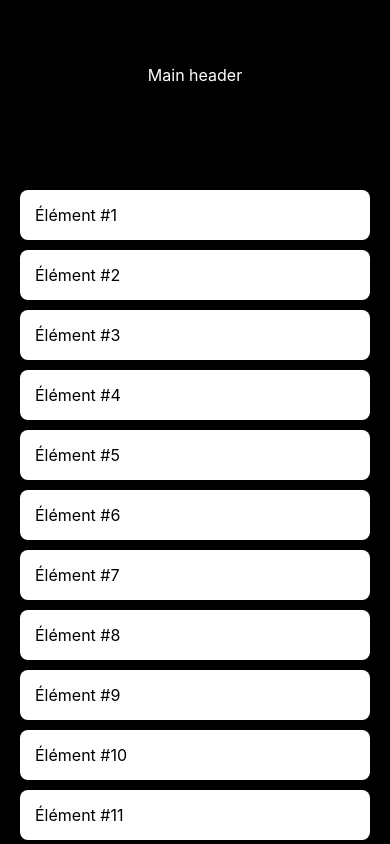
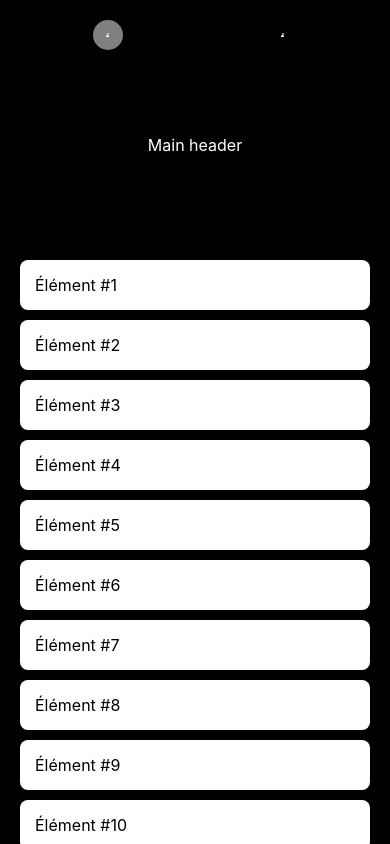
Before and after one commit to nicolastorre/ParallaxScrollViewClone, a React Native app: screen / in a window 390 px wide. Built offline with nearby package versions, Linux system fonts and the light colour scheme.

Commit message:
feat: add home header

```diff
--- /dev/null
+++ b/src/components/homeHeader/HomeHeader.tsx
@@ -0,0 +1,32 @@
+import {StyleSheet, View} from 'react-native';
+import {colors} from '../../styles/colors';
+import {RoundButton} from '../../components/roundButton/RoundButton';
+import UserIcon from '../userIcon/UserIcon';
+
+export const HomeHeader: React.FC = () => {
+  return (
+    <View style={styles.homeHeader}>
+      <View style={styles.homeHeaderItem}>
+        <RoundButton icon={<UserIcon />} backgroundColor={colors.gray} />
+      </View>
+      <View style={styles.homeHeaderItem}>
+        <RoundButton icon={<UserIcon />} />
+      </View>
+    </View>
+  );
+};
+
+const styles = StyleSheet.create({
+  homeHeader: {
+    flexDirection: 'row',
+    justifyContent: 'space-around',
+    padding: 20,
+  },
+  homeHeaderItem: {
+    justifyContent: 'center',
+    alignItems: 'center',
+  },
+  homeHeaderItemText: {
+    color: colors.white,
+  },
+});
--- /dev/null
+++ b/src/components/roundButton/RoundButton.tsx
@@ -0,0 +1,38 @@
+import {Alert, StyleSheet, TouchableOpacity, View} from 'react-native';
+import {colors} from '../../styles/colors';
+
+type RoundButtonProps = {
+  icon: React.ReactNode;
+  backgroundColor?: string;
+};
+
+export const RoundButton: React.FC<RoundButtonProps> = ({
+  icon,
+  backgroundColor = colors.black,
+}) => {
+  return (
+    <TouchableOpacity
+      onPress={() => Alert.alert('Under construction')}
+      style={[styles.roundBtn, {backgroundColor}]}>
+      <View style={styles.contentBtn}>{icon}</View>
+    </TouchableOpacity>
+  );
+};
+
+const styles = StyleSheet.create({
+  roundBtn: {
+    borderRadius: 20,
+    width: 30,
+    height: 30,
+    justifyContent: 'center',
+    alignItems: 'center',
+  },
+  contentBtn: {
+    justifyContent: 'center',
+    alignItems: 'center',
+    padding: 2,
+  },
+  iconBtn: {
+    color: colors.white,
+  },
+});
--- /dev/null
+++ b/src/components/userIcon/UserIcon.tsx
@@ -0,0 +1,40 @@
+import React from 'react';
+import {View, StyleSheet} from 'react-native';
+import {colors} from '../../styles/colors';
+
+const UserIcon = () => {
+  return (
+    <View style={styles.container}>
+      <View style={styles.head} />
+      <View style={styles.body} />
+    </View>
+  );
+};
+
+const styles = StyleSheet.create({
+  container: {
+    alignItems: 'center',
+    justifyContent: 'center',
+  },
+  head: {
+    width: '40%',
+    aspectRatio: 1,
+    borderRadius: 9999,
+    borderWidth: 1,
+    borderColor: colors.white,
+    backgroundColor: colors.black,
+    zIndex: 1,
+    marginBottom: '-5%',
+  },
+  body: {
+    width: '70%',
+    aspectRatio: 2,
+    borderTopLeftRadius: 9999,
+    borderTopRightRadius: 9999,
+    borderWidth: 1,
+    borderColor: colors.white,
+    backgroundColor: colors.black,
+  },
+});
+
+export default UserIcon;
--- a/src/screens/home/HomeScreen.tsx
+++ b/src/screens/home/HomeScreen.tsx
@@ -2,7 +2,9 @@ import {StatusBar, StyleSheet, Text, View} from 'react-native';
 import {ParallaxScrollView} from '../../components/parallaxScrollView/ParallaxScrollView';
 import {common} from '../../styles/common';
 import {colors} from '../../styles/colors';
+import {HomeHeader} from '../../components/homeHeader/HomeHeader';
 
+export const HomeScreen: React.FC = () => {
   const renderScrollContent = (): React.ReactNode => {
     return (
       <View style={styles.content}>
@@ -15,10 +17,10 @@ const renderScrollContent = (): React.ReactNode => {
     );
   };
 
-export const HomeScreen: React.FC = () => {
   return (
     <View style={[common.container, styles.homeContainer]}>
       <StatusBar backgroundColor={colors.black} />
+      <HomeHeader />
       <ParallaxScrollView
         mainHeader={
           <Text
--- a/src/styles/colors.ts
+++ b/src/styles/colors.ts
@@ -1,4 +1,5 @@
 export const colors = {
   black: 'black',
   white: 'white',
+  gray: 'gray',
 };
```
Lines whose indentation alone changed are shown as unchanged.
